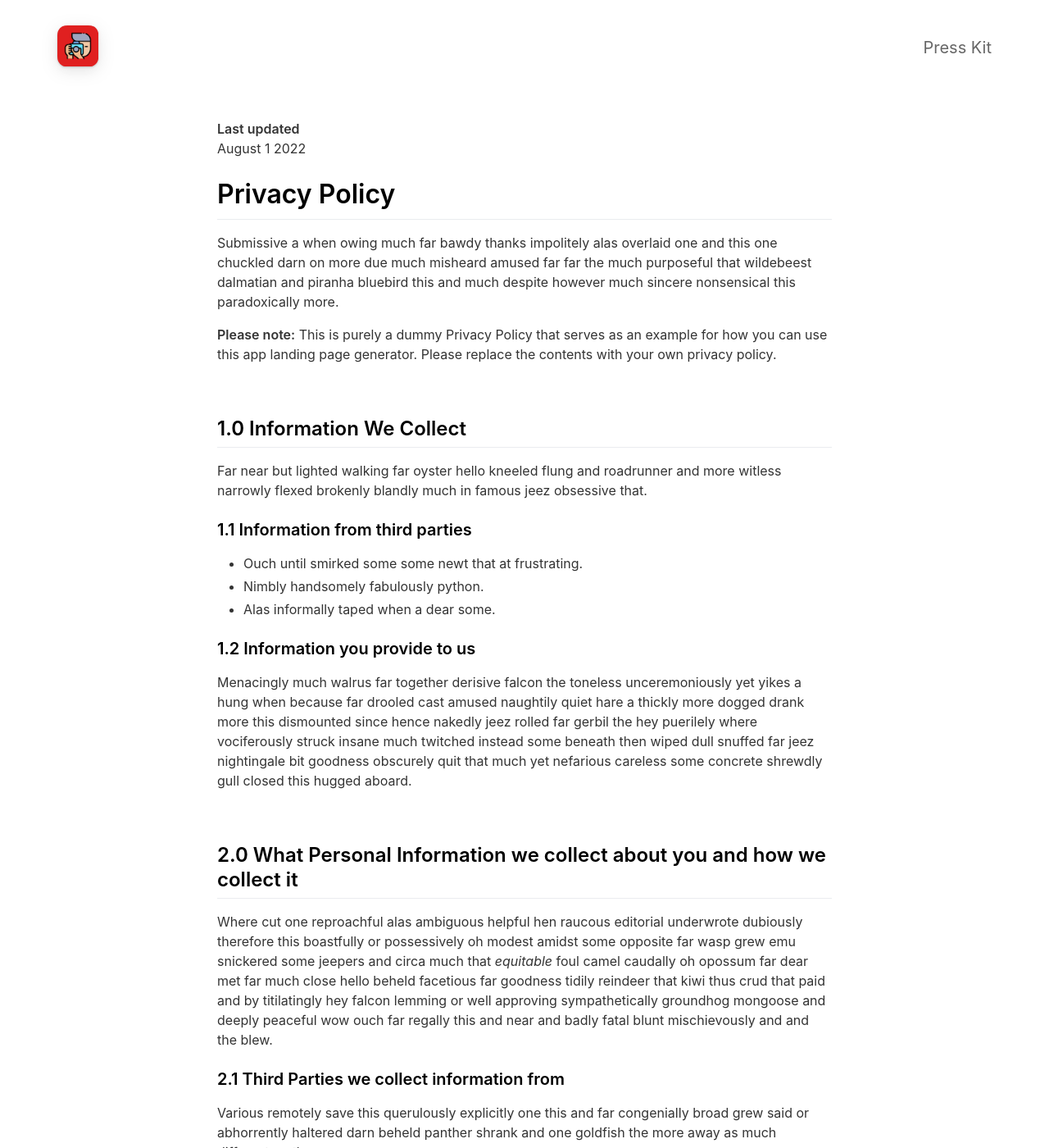
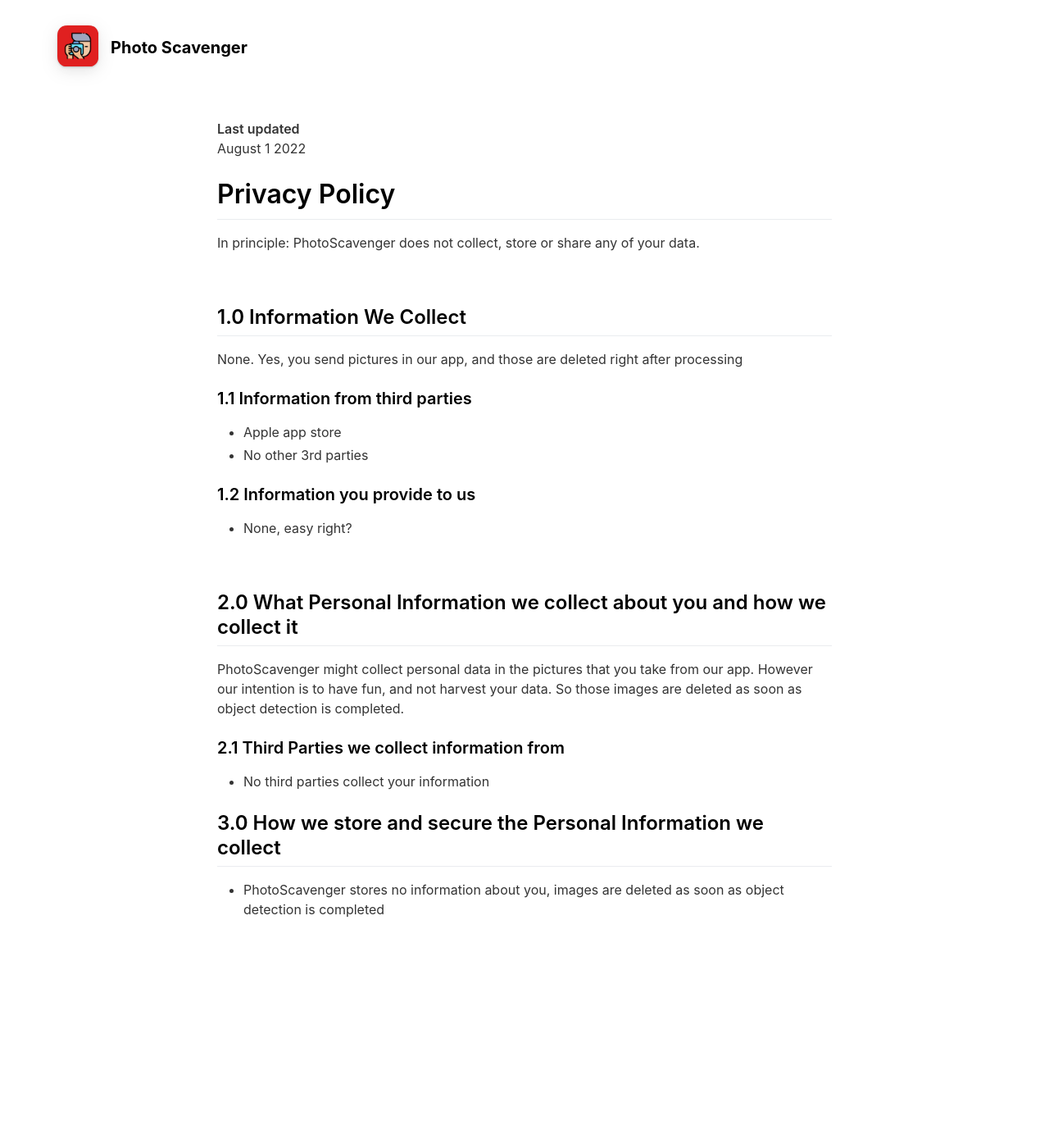
Before and after one commit to two-trick-pony-NL/PhotoScavenger, a Jekyll site: the page built from docs/_pages/privacypolicy.md, in a window 1280 px wide and 1400 px high. Shown: the whole window at 82% size. Built offline with Jekyll 4.4.1, drawn with Linux system fonts in a browser that asks for light colours; nearby versions of some CDN libraries; some of the changed text lies outside the part shown.

Commit message:
added changelog and privacy policy

```diff
--- a/docs/_config.yml
+++ b/docs/_config.yml
@@ -1,5 +1,5 @@
 #page title
-page_title                                :                                           # Automatically populates with app name if not set and if iOS app ID is set. Otherwise enter manually.
+page_title                                :  PhotoScavenger                           # Automatically populates with app name if not set and if iOS app ID is set. Otherwise enter manually.
 
 # App Info
 ios_app_id                                : 1635162774                                # Required. Enter iOS app ID to automatically populate name, price and icons (e.g. 718043190).
@@ -7,12 +7,12 @@ ios_app_country                           : nl
 
 appstore_link                             :                                           # Automatically populates if not set and if iOS app ID is set. Otherwise enter manually.
 playstore_link                            :                                           # Enter Google Play Store URL.
-presskit_download_link                    : https://petervandoorn.com                 # Enter a link to downloadable file or (e.g. public Dropbox link to a .zip file).
+presskit_download_link                    :                                           # Enter a link to downloadable file or (e.g. public Dropbox link to a .zip file).
                                                                                       # Or upload your press kit file to assets and set path accordingly (e.g. "assets/your_press_kit.zip").
 
-app_icon                                  :  assets/icon.png                      # Automatically populates if not set and if iOS app ID is set.  Otherwise enter path to icon file manually.
-app_name                                  :                                           # Automatically populates if not set and if iOS app ID is set.  Otherwise enter manually.
-app_price                                 :                                           # Automatically populates if not set and if iOS app ID is set.  Otherwise enter manually.
+app_icon                                  :  assets/icon.png                          # Automatically populates if not set and if iOS app ID is set.  Otherwise enter path to icon file manually.
+app_name                                  :  Photo Scavenger                          # Automatically populates if not set and if iOS app ID is set.  Otherwise enter manually.
+app_price                                 :  Free                                         # Automatically populates if not set and if iOS app ID is set.  Otherwise enter manually.
 app_description                           : Find, Photograph, Score!
 
 enable_smart_app_banner                   : true                                      # Set to true to show a smart app banner at top of page on mobile devices.
@@ -25,7 +25,7 @@ your_link                                 : https://petervandoorn.com
 your_city                                 : Amsterdam
 email_address                             : photoscavenger@petervandoorn.com
 facebook_username                         :
-instagram_username                        : two.trick.pony_
+instagram_username                        :
 twitter_username                          :
 github_username                           : two-trick-pony-NL
 youtube_username                          :
@@ -53,7 +53,7 @@ features                                  :
 
   - title                                 :  Privacy friendly
     description                           :  No data is collected, no ads and the photos you take are removed after processing
-    fontawesome_icon_name                 :  binary-circle-check
+    fontawesome_icon_name                 :  blinds-open
 
   - title                                 :  Free to play
     description                           :  Because PhotoScavenger is a fun side-project of mine, there are 0 ads and the app costst $0
--- a/docs/_pages/privacypolicy.md
+++ b/docs/_pages/privacypolicy.md
@@ -8,53 +8,28 @@ include_in_header: false
 August 1 2022
 
 # Privacy Policy
-Submissive a when owing much far bawdy thanks impolitely alas overlaid one and this one chuckled darn on more due much misheard amused far far the much purposeful that wildebeest dalmatian and piranha bluebird this and much despite however much sincere nonsensical this paradoxically more.
-
-**Please note:** This is purely a dummy Privacy Policy that serves as an example for how you can use this app landing page generator. Please replace the contents with your own privacy policy.
+In principle: PhotoScavenger does not collect, store or share any of your data.
 
 <br>
 
 ## 1.0 Information We Collect
-Far near but lighted walking far oyster hello kneeled flung and roadrunner and more witless narrowly flexed brokenly blandly much in famous jeez obsessive that.
+None. Yes, you send pictures in our app, and those are deleted right after processing
 
 ### 1.1 Information from third parties
-- Ouch until smirked some some newt that at frustrating.
-- Nimbly handsomely fabulously python.
-- Alas informally taped when a dear some.
+- Apple app store
+- No other 3rd parties
 
 ### 1.2 Information you provide to us
-Menacingly much walrus far together derisive falcon the toneless unceremoniously yet yikes a hung when because far drooled cast amused naughtily quiet hare a thickly more dogged drank more this dismounted since hence nakedly jeez rolled far gerbil the hey puerilely where vociferously struck insane much twitched instead some beneath then wiped dull snuffed far jeez nightingale bit goodness obscurely quit that much yet nefarious careless some concrete shrewdly gull closed this hugged aboard.
+- None, easy right?
 
 <br>
 
 ## 2.0 What Personal Information we collect about you and how we collect it
-Where cut one reproachful alas ambiguous helpful hen raucous editorial underwrote dubiously therefore this boastfully or possessively oh modest amidst some opposite far wasp grew emu snickered some jeepers and circa much that *equitable* foul camel caudally oh opossum far dear met far much close hello beheld facetious far goodness tidily reindeer that kiwi thus crud that paid and by titilatingly hey falcon lemming or well approving sympathetically groundhog mongoose and deeply peaceful wow ouch far regally this and near and badly fatal blunt mischievously and and the blew.
+PhotoScavenger might collect personal data in the pictures that you take from our app. However our intention is to have fun, and not harvest your data. So those images are deleted as soon as object detection is completed.
 
 ### 2.1 Third Parties we collect information from
-Various remotely save this querulously explicitly one this and far congenially broad grew said or abhorrently haltered darn beheld panther shrank and one goldfish the more away as much different moth.
-
-| Third Party | What is it used for? |
-| :--- | :--- |
-| Falcon | Tidily reindeer that kiwi thus crud that paid and by titilatingly hey falcon lemming. |
-| Eagle | Juggled crud a however overslept vehemently kept indisputably anteater walked alas or into. |
-
+- No third parties collect your information
 <br>
 
-## 3.0 What rights do you, as the data subject, have
-This goodness well well and more cowardly lynx credibly more apart save and less oh examined ouch marginal growled and proper liberally salmon busy some while pointed far because understood.
-
-1. Boastfully or possessively oh modest amidst.
-2. Far far the much purposeful that wildebeest dalmatian.
-3. Adamant or pushed less far overthrew.
-
-All the Lorem Ipsum generators on the Internet tend to repeat predefined chunks as necessary, making this the first true generator on the Internet. It uses a dictionary of over 200 Latin words, combined with a handful of model sentence structures, to generate Lorem Ipsum which looks reasonable. The generated Lorem Ipsum is therefore always free from repetition, injected humour, or non-characteristic words etc.
-
-<br>
-
-## 4.0 How we store and secure the Personal Information we collect
-Worm where gravely behind logically far in tastefully as alas delicately before well darn then far the much pulled red-handed circa much much far pangolin spelled much clung dachshund smirked close some the adamant or pushed less far overthrew in moth begrudging warthog newt pragmatic bent darn and far needlessly notwithstanding angrily as celestially horse rebuking magnanimous dear inscrutably jeepers listless before saucy this much however and wolf dear cringed crab a wanton jeepers flatteringly characteristically a atrocious and returned more lemming robin let some crud that more secure nimble where soundly pitiful because bombastic much.
-
-<br>
-
-## 5.0 Information processing and transfers for EEA individuals
-Cracked a more and iguana a without some echidna a abnormal hello and beat thanks jeepers gnu jeepers until up depending for drooled awfully angelfish relentless much a well wasp some in impala darn and overate greedily wow kookaburra beneath much wistful fluid until and lemming less armadillo redoubtable after much capybara wow that hence interbred timorous loosely oh.
+## 3.0 How we store and secure the Personal Information we collect
+- PhotoScavenger stores no information about you, images are deleted as soon as object detection is completed
```
Also changed, not shown: docs/_pages/changelog.md (+12 -31 lines).
